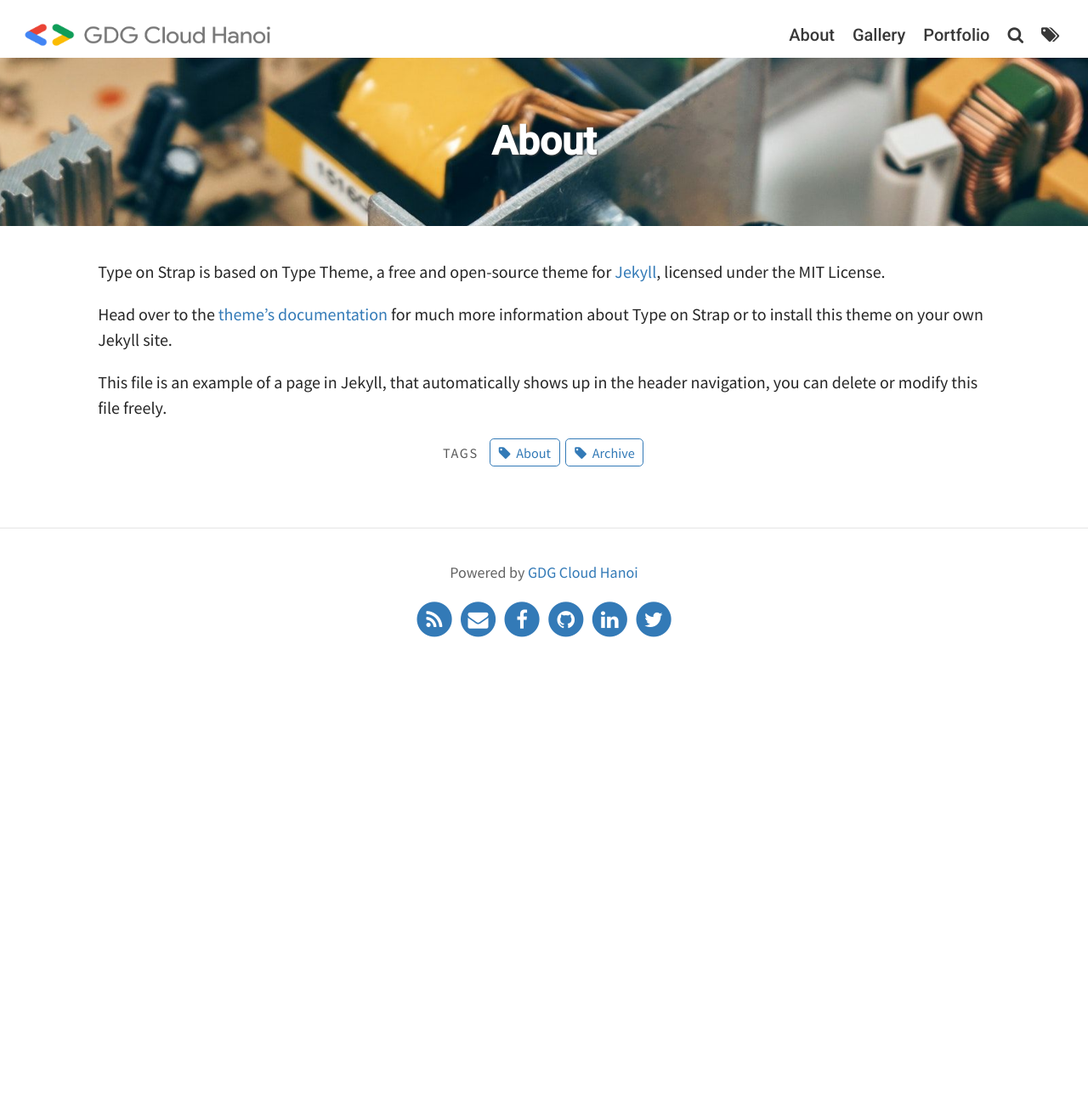
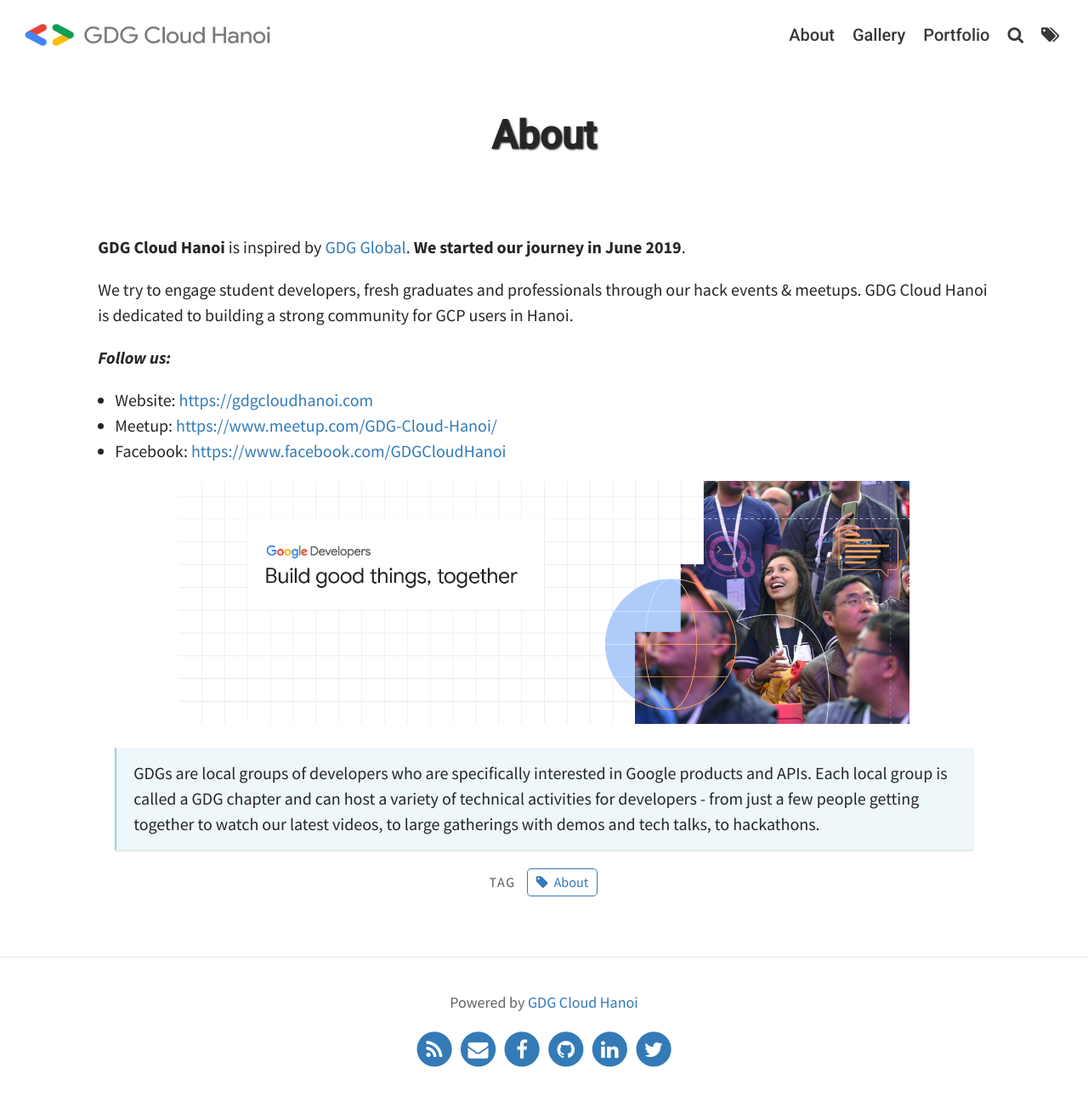
Before and after one commit to gdgcloudhanoi/gdgcloudhanoi.github.io, a Jekyll site: the page built from pages/about.md, in a window 1280 px wide. Shown: the whole page at 85% size. Built offline with Jekyll 4.4.1, drawn with Linux system fonts in a browser that asks for light colours; before the commit the page ends 900 px from its top, so only the background shows below that.

Commit message:
Update About GDG Cloud Hanoi
Signed-off-by: Nguyen Hai Truong <truongnh@vn.fujitsu.com>

```diff
--- a/pages/about.md
+++ b/pages/about.md
@@ -2,12 +2,19 @@
 layout: page
 title: About
 permalink: /about/
-feature-img: "assets/img/pexels/circuit.jpeg"
-tags: [About, Archive]
+tags: [About]
 ---
 
-Type on Strap is based on Type Theme, a free and open-source theme for [Jekyll](http://jekyllrb.com/), licensed under the MIT License.
+**GDG Cloud Hanoi** is inspired by [GDG Global](https://developers.google.com/community/gdg/). **We started our journey in June 2019**.
 
-Head over to the [theme's documentation](https://github.io/sylhare/Type-on-Strap) for much more information about Type on Strap or to install this theme on your own Jekyll site.
+We try to engage student developers, fresh graduates and professionals through our hack events & meetups.
+GDG Cloud Hanoi is dedicated to building a strong community for GCP users in Hanoi.
 
-This file is an example of a page in Jekyll, that automatically shows up in the header navigation, you can delete or modify this file freely.
+***Follow us:***
+* Website: [https://gdgcloudhanoi.com](https://gdgcloudhanoi.com)
+* Meetup: [https://www.meetup.com/GDG-Cloud-Hanoi/](https://www.meetup.com/GDG-Cloud-Hanoi/)
+* Facebook: [https://www.facebook.com/GDGCloudHanoi](https://www.facebook.com/GDGCloudHanoi)
+
+![GDGBanner](/assets/img/feature-images/GDGBanner.png)
+
+> GDGs are local groups of developers who are specifically interested in Google products and APIs. Each local group is called a GDG chapter and can host a variety of technical activities for developers - from just a few people getting together to watch our latest videos, to large gatherings with demos and tech talks, to hackathons.
```
Also changed, not shown: assets/img/feature-images/GDGBanner.png (added).
